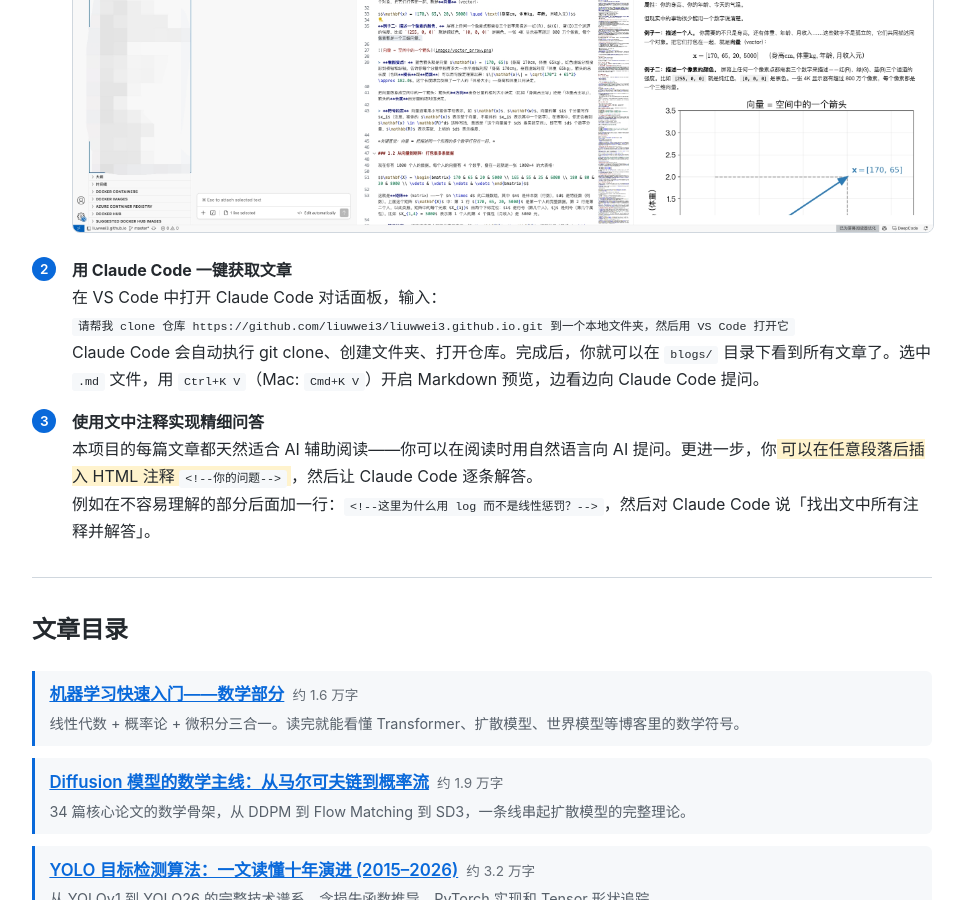
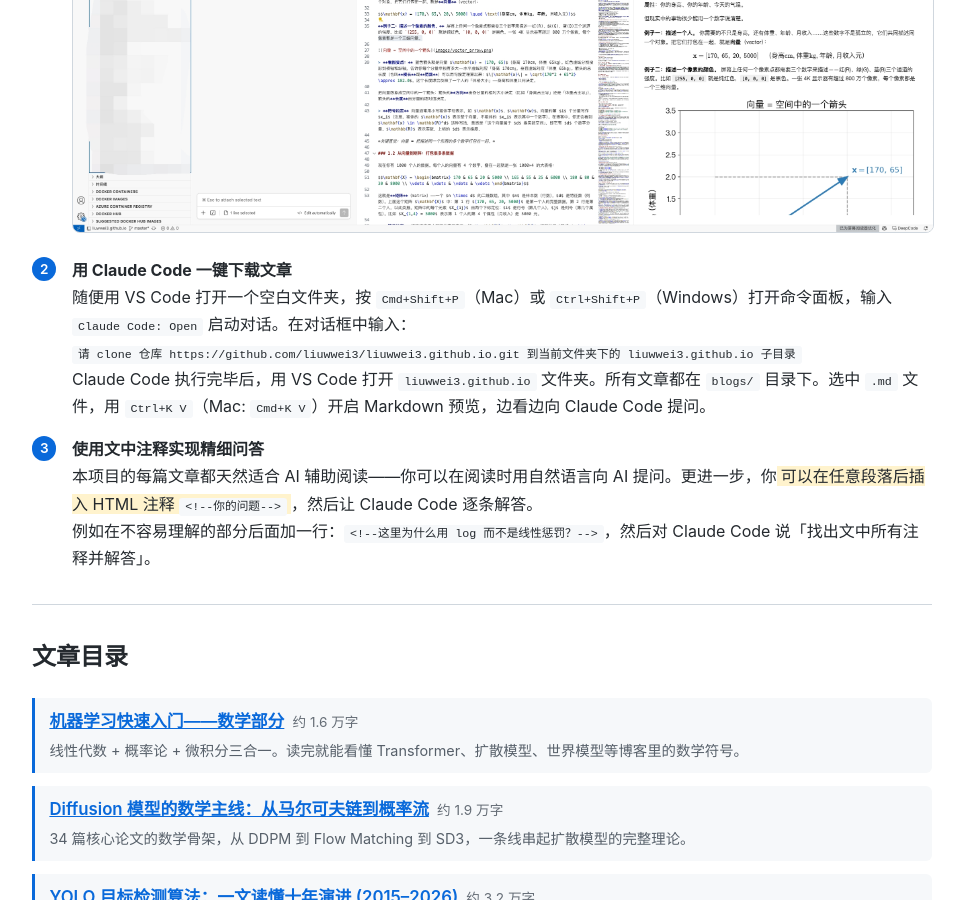
Before and after one commit to liuwwei3/liuwwei3.github.io, a Jekyll site: the page built from index.md, in a window 1280 px wide and 900 px high, scrolled down 744 px. Shown: the whole window, without its empty margins (158-1123 px from the left). Built offline with Jekyll 4.4.1, drawn with Linux system fonts in a browser that asks for light colours.

Commit message:
修正第二步：Claude Code clone 流程更准确

```diff
--- a/index.md
+++ b/index.md
@@ -35,10 +35,10 @@
     <img src="vscode-read-config.jpeg" alt="VS Code 工作界面" style="max-width:100%; border-radius:8px; margin-top:0.4em; border:1px solid #d0d7de;">
   </li>
   <li>
-    <strong>用 Claude Code 一键获取文章</strong><br>
-    在 VS Code 中打开 Claude Code 对话面板，输入：<br>
-    <code>请帮我 clone 仓库 https://github.com/liuwwei3/liuwwei3.github.io.git 到一个本地文件夹，然后用 VS Code 打开它</code><br>
-    Claude Code 会自动执行 git clone、创建文件夹、打开仓库。完成后，你就可以在 <code>blogs/</code> 目录下看到所有文章了。选中 <code>.md</code> 文件，用 <code>Ctrl+K V</code>（Mac: <code>Cmd+K V</code>）开启 Markdown 预览，边看边向 Claude Code 提问。
+    <strong>用 Claude Code 一键下载文章</strong><br>
+    随便用 VS Code 打开一个空白文件夹，按 <code>Cmd+Shift+P</code>（Mac）或 <code>Ctrl+Shift+P</code>（Windows）打开命令面板，输入 <code>Claude Code: Open</code> 启动对话。在对话框中输入：<br>
+    <code>请 clone 仓库 https://github.com/liuwwei3/liuwwei3.github.io.git 到当前文件夹下的 liuwwei3.github.io 子目录</code><br>
+    Claude Code 执行完毕后，用 VS Code 打开 <code>liuwwei3.github.io</code> 文件夹。所有文章都在 <code>blogs/</code> 目录下。选中 <code>.md</code> 文件，用 <code>Ctrl+K V</code>（Mac: <code>Cmd+K V</code>）开启 Markdown 预览，边看边向 Claude Code 提问。
   </li>
   <li>
     <strong>使用文中注释实现精细问答</strong><br>
```
